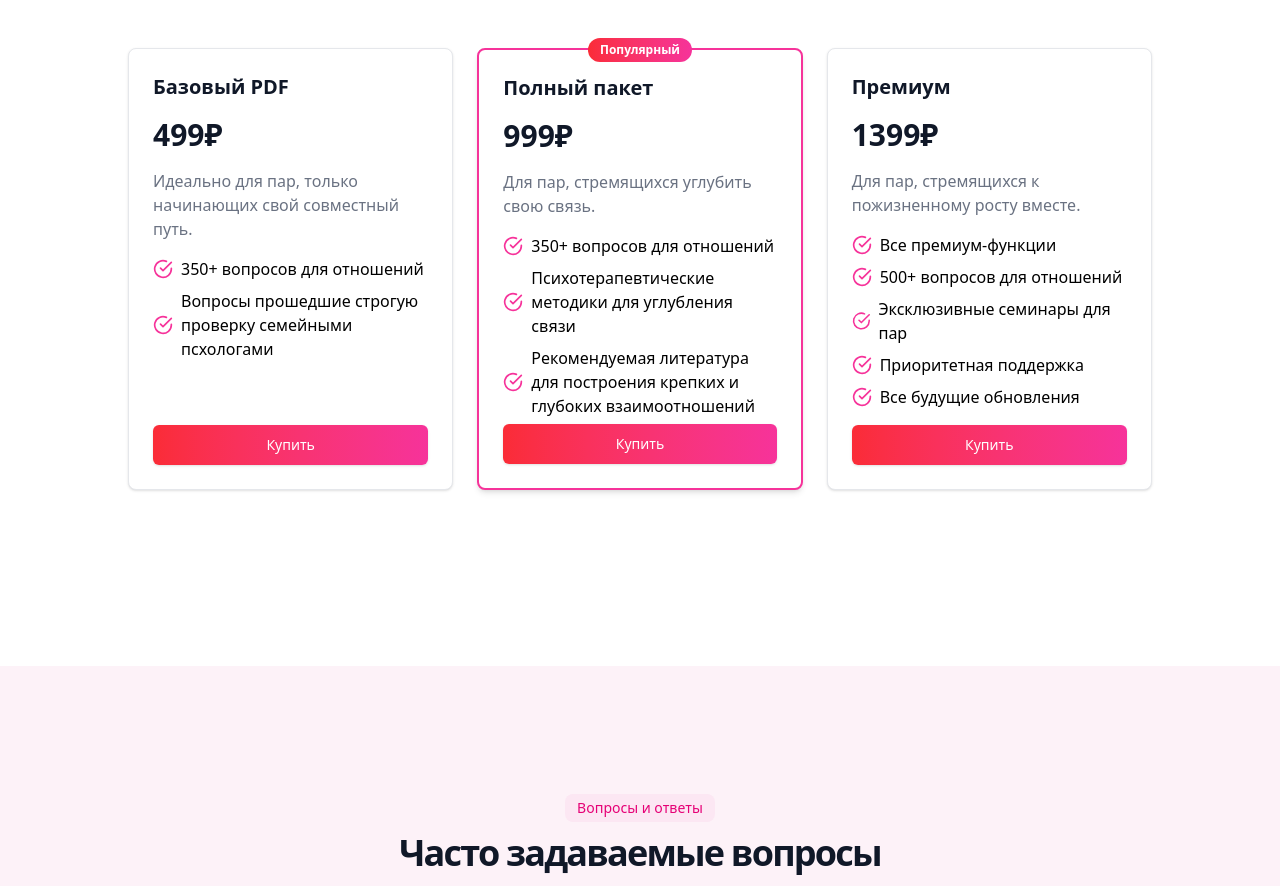
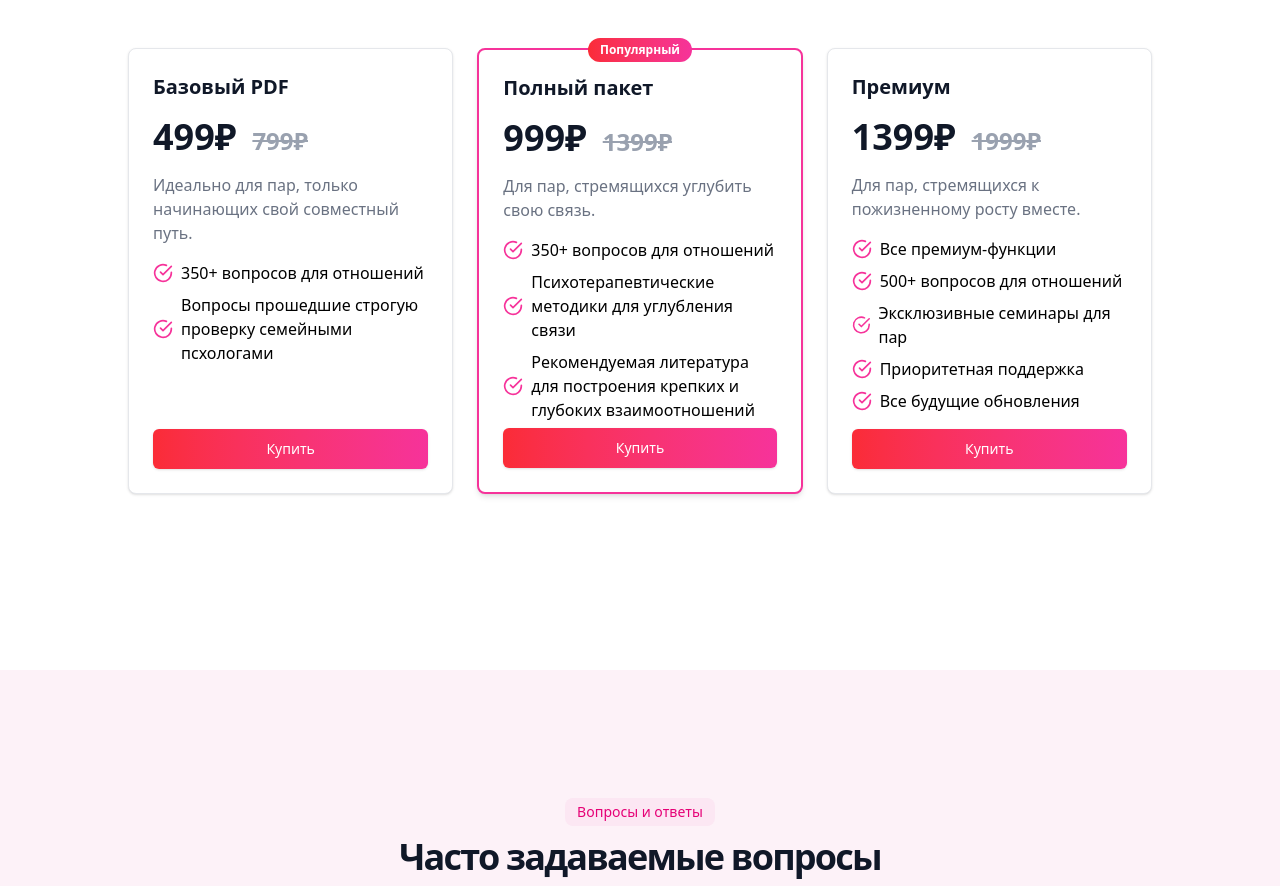
Before and after one commit to SvyatoSllav/SoulLinkedLand, a Vue app: page / in a window 1280 px wide. Shown: the part 2568-3454 px from the top of the page. Built offline with nearby package versions, Linux system fonts and the light colour scheme.

Commit message:
Добавил зачеркнутые цены

```diff
--- a/src/App.vue
+++ b/src/App.vue
@@ -258,7 +258,8 @@
               <div class="flex flex-col gap-4">
                 <h3 class="text-xl font-bold text-gray-900">Базовый PDF</h3>
                 <div class="flex items-baseline gap-1">
-                  <span class="text-3xl font-bold text-gray-900">499₽</span>
+                  <span class="text-4xl font-bold text-gray-900">499₽</span>
+                  <span class="ml-3 text-2xl font-bold text-gray-400 line-through">799₽</span>
                 </div>
                 <p class="text-gray-500">Идеально для пар, только начинающих свой совместный путь.</p>
                 <ul class="grid gap-2">
@@ -285,7 +286,8 @@
               <div class="flex flex-col gap-4">
                 <h3 class="text-xl font-bold text-gray-900">Полный пакет</h3>
                 <div class="flex items-baseline gap-1">
-                  <span class="text-3xl font-bold text-gray-900">999₽</span>
+                  <span class="text-4xl font-bold text-gray-900">999₽</span>
+                  <span class="ml-3 text-2xl font-bold text-gray-400 line-through">1399₽</span>
                 </div>
                 <p class="text-gray-500">Для пар, стремящихся углубить свою связь.</p>
                 <ul class="grid gap-2">
@@ -313,7 +315,8 @@
               <div class="flex flex-col gap-4">
                 <h3 class="text-xl font-bold text-gray-900">Премиум</h3>
                 <div class="flex items-baseline gap-1">
-                  <span class="text-3xl font-bold text-gray-900">1399₽</span>
+                  <span class="text-4xl font-bold text-gray-900">1399₽</span>
+                  <span class="ml-3 text-2xl font-bold text-gray-400 line-through">1999₽</span>
                 </div>
                 <p class="text-gray-500">Для пар, стремящихся к пожизненному росту вместе.</p>
                 <ul class="grid gap-2">
```
